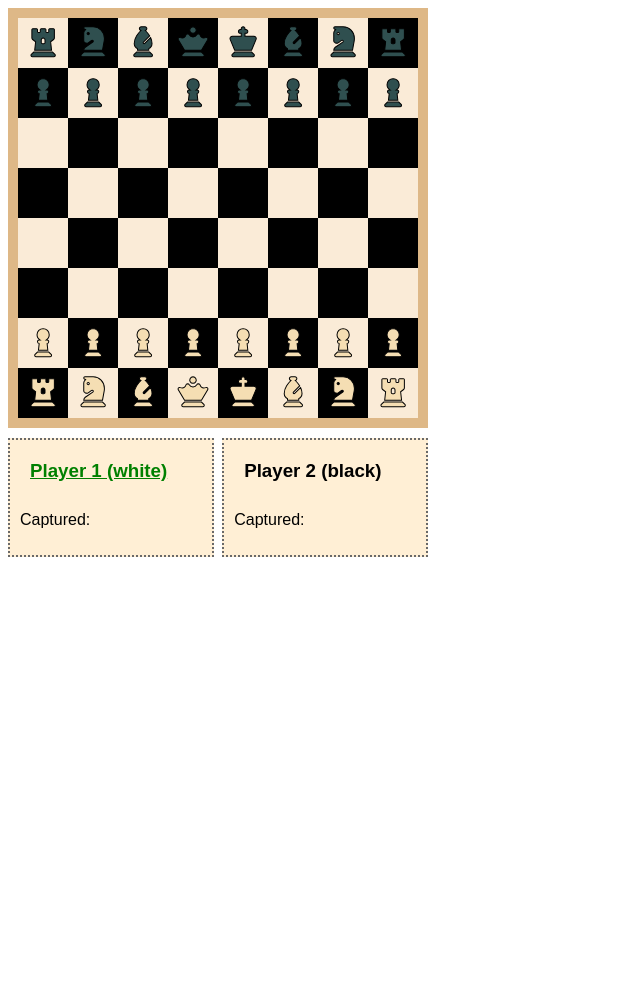
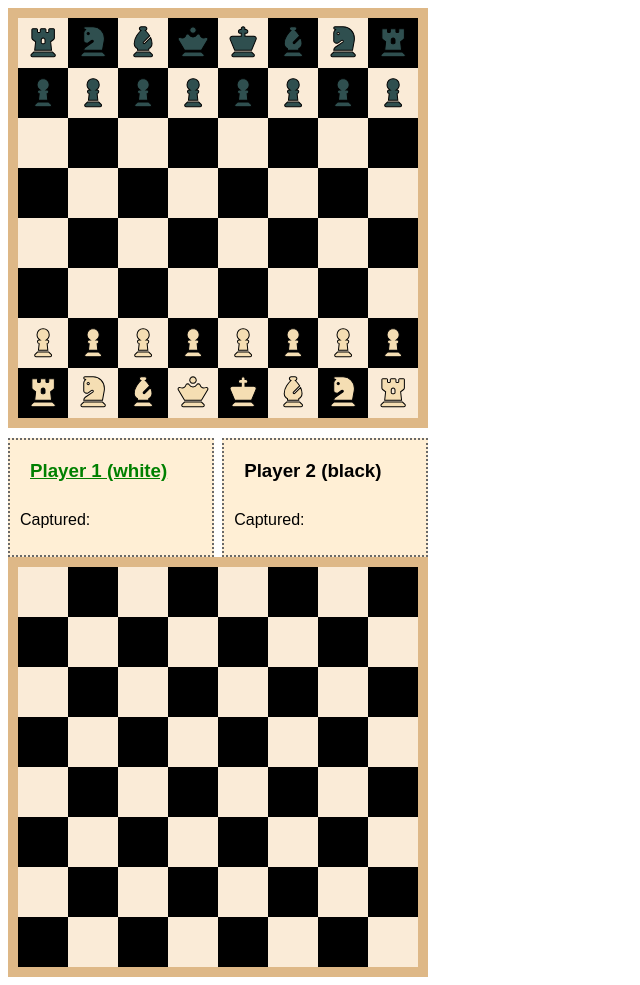
Before and after one commit to sussex-elite-coding/chess_game, a website built with Parcel: page index.html in a window 1280 px wide. Shown: the whole page, without its empty margins (0-640 px from the left). Before the commit the page ends 800 px from the top, so only its background shows below. Built offline with nearby package versions, Linux system fonts and the light colour scheme.

Commit message:
initial commit

```diff
--- a/index.html
+++ b/index.html
@@ -11,7 +11,9 @@
 
   <body>
     <div id="app"></div>
+    <div id="game"></div>
 
     <script src="src/index.js"></script>
+    <script src="src/game.js"></script>
   </body>
 </html>
--- /dev/null
+++ b/src/Board.js
@@ -0,0 +1,40 @@
+import createElement from "./utils/createElement";
+import isEven from "./utils/isEven";
+
+export default class Board {
+  constructor() {
+    this.squares = [];
+    this.letters = ["A", "B", "C", "D", "E", "F", "G", "H"];
+  }
+  createSquare(colour, index) {
+    const square = createElement({
+      type: "div",
+      id: index,
+      classList: ["square", colour],
+      piece: null
+    });
+    return square;
+  }
+  initialise() {
+    const board = [];
+    let colour = "white";
+
+    for (let y = 8; y >= 1; y--) {
+      const row = [];
+      for (let x = 0; x < 8; x++) {
+        const index = this.letters[x] + y;
+        if (isEven(y)) {
+          colour = isEven(x) ? "white" : "black";
+        } else {
+          colour = isEven(x) ? "black" : "white";
+        }
+        const square = this.createSquare(colour, index);
+        row.push(square);
+      }
+      board.push(row);
+    }
+    return board;
+  }
+  setPieces() {}
+  render() {}
+}
--- a/src/Player.js
+++ b/src/Player.js
@@ -1,4 +1,4 @@
-class Player {
+export class Player {
   constructor(name, colour, isActive) {
     this.name = name;
     this.colour = colour;
--- /dev/null
+++ b/src/game.js
@@ -0,0 +1,35 @@
+import "./styles.css";
+import { Player } from "./Player";
+import Board from "./Board";
+import createElement from "./utils/createElement";
+
+const board = new Board();
+const playerOne = new Player("Player 1", "white", true);
+const playerTwo = new Player("Player 2", "black", false);
+
+class Game {
+  constructor(outputDiv, board, player1, player2) {
+    this.outputDiv = outputDiv;
+    this.board = board;
+    this.player1 = player1;
+    this.player2 = player2;
+  }
+  start() {
+    const gameBoard = board.initialise();
+    const container = document.getElementById(this.outputDiv);
+    const chessBoard = createElement({
+      type: "div",
+      classList: ["chessBoard"]
+    });
+    for (let row in gameBoard) {
+      for (let square in gameBoard[row]) {
+        chessBoard.appendChild(gameBoard[row][square]);
+      }
+    }
+    container.appendChild(chessBoard);
+  }
+}
+
+const game = new Game("game", board, playerOne, playerTwo);
+
+game.start();
--- /dev/null
+++ b/src/utils/createElement.js
@@ -0,0 +1,20 @@
+export default function createElement({ type, id, classList, dataSet }) {
+  if (!htmlElements.includes(type)) {
+    console.log(type + " is not a recognised HTML element!");
+    return false;
+  }
+  const el = document.createElement(type);
+
+  if (id) el.id = id.toString();
+
+  if (classList && classList.length) {
+    classList.forEach((className) => el.classList.add(className));
+  }
+  if (dataSet && dataSet.length) {
+    dataSet.forEach((property) => (el.dataSet[property.name] = property.value));
+  }
+
+  return el;
+}
+
+const htmlElements = ["div", "span", "p", "h1", "h2", "h3", "h4", "h5", "h6"];
--- /dev/null
+++ b/src/utils/isEven.js
@@ -0,0 +1,3 @@
+export default function isEven(number) {
+  return number % 2 === 0;
+}
```
Also changed, not shown: package.json (+3 -6 lines).
